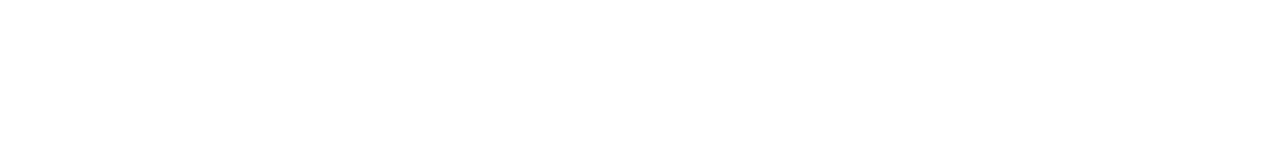
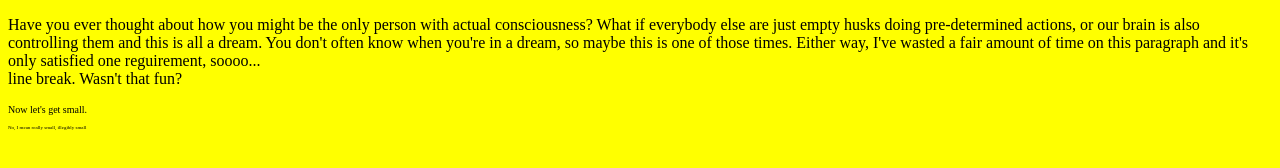
Before and after one commit to Matthew-Loiselle/ICS2O-Unit2-04-HTML, a plain HTML site: page index.html in a window 1280 px wide. Drawn offline with Linux system fonts and the light colour scheme.

Commit message:
pre style check

```diff
--- a/index.html
+++ b/index.html
@@ -6,7 +6,10 @@
     <title>repl.it</title>
     <link href="style.css" rel="stylesheet" type="text/css" />
   </head>
-  <body>
-    <script src="script.js"></script>
+  <body style="background-color:yellow">
+  <p>Have you ever thought about how you might be the only person with actual consciousness? What if everybody else are just empty husks doing pre-determined actions, or our brain is also controlling them and this is all a dream. You don't often know when you're in a dream, so maybe this is one of those times. Either way, I've wasted a fair amount of time on this paragraph and it's only satisfied one reguirement, soooo...
+  <br> line break. Wasn't that fun?
+  <p style="font-size:10px;"> Now let's get small.</p>
+  <p style="font-size:5px;"> No, I mean really small, illegibly small</p>
   </body>
 </html>
```
